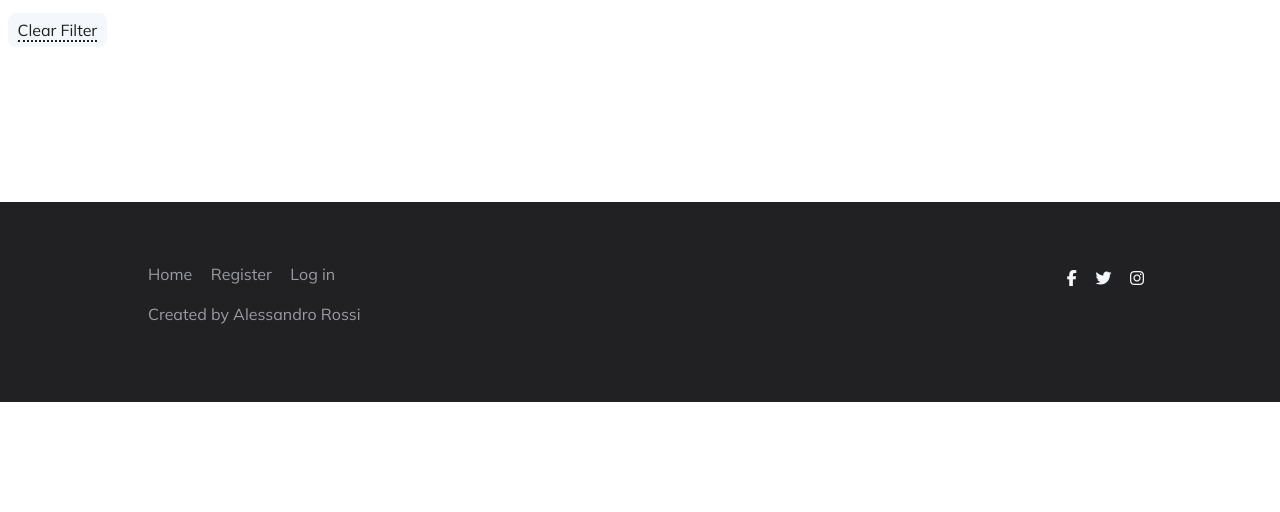
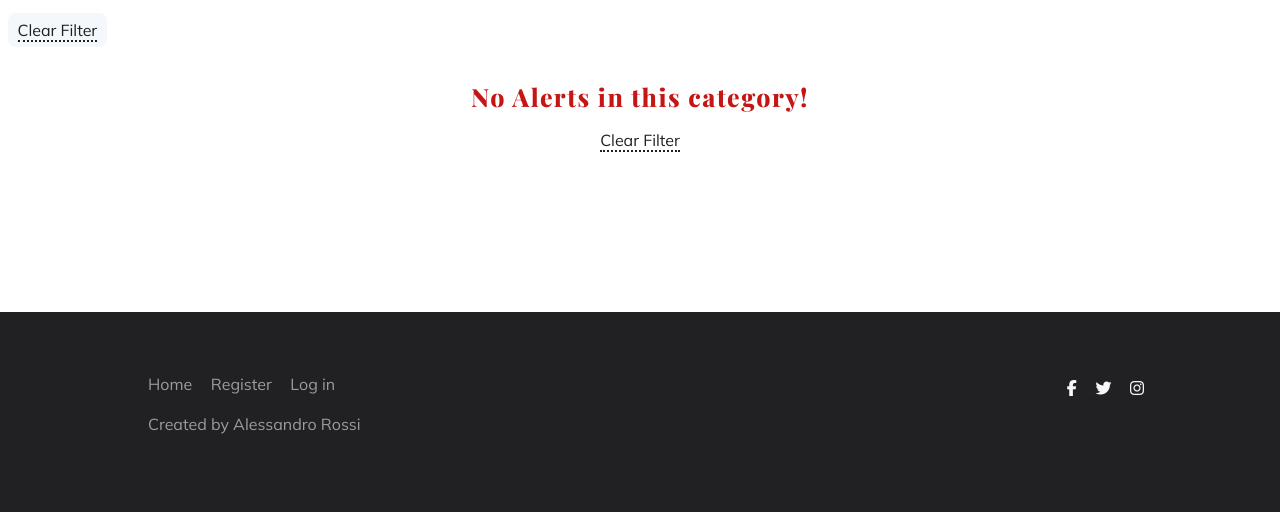
Before and after one commit to AlessandroRossi87/project-4-blog, a Django app: page / in a window 1280 px wide. Shown: the part 550-1062 px from the top of the page. Before the commit the page ends 952 px from the top, so only its background shows below. Run offline with Django 3.2, Linux system fonts and the light colour scheme; data that the repository does not hold is empty; some libraries are stand-ins or nearby versions.

Commit message:
Added p for empty category

```diff
--- a/static/css/style.css
+++ b/static/css/style.css
@@ -356,6 +356,20 @@ a {
     color: var(--primary-color);
 }
 
+.no-category {
+    text-align: center;
+    margin-top: 20px;
+    margin-bottom: 20px;
+}
+
+.no-category h3 {
+    color: #c51616;
+}
+
+.no-category a {
+    color: var(--primary-color);
+}
+
 /* Account pages */
 
 .center-content {
--- a/templates/index.html
+++ b/templates/index.html
@@ -32,6 +32,12 @@
       {% endfor %}
     </ul>
   </div>
+</div>
+<div class="no-category">
+  {% if not post_list %}
+  <h3>No Alerts in this category!</h3>
+  <a href="{% url 'home' %}" aria-label="Clear Filter">Clear Filter</a>
+  {% endif %}
 </div>
 <!-- New Blog Section-->
 <section id="blog" aria-label="Blog Posts">
```
Lines whose indentation alone changed are shown as unchanged.
